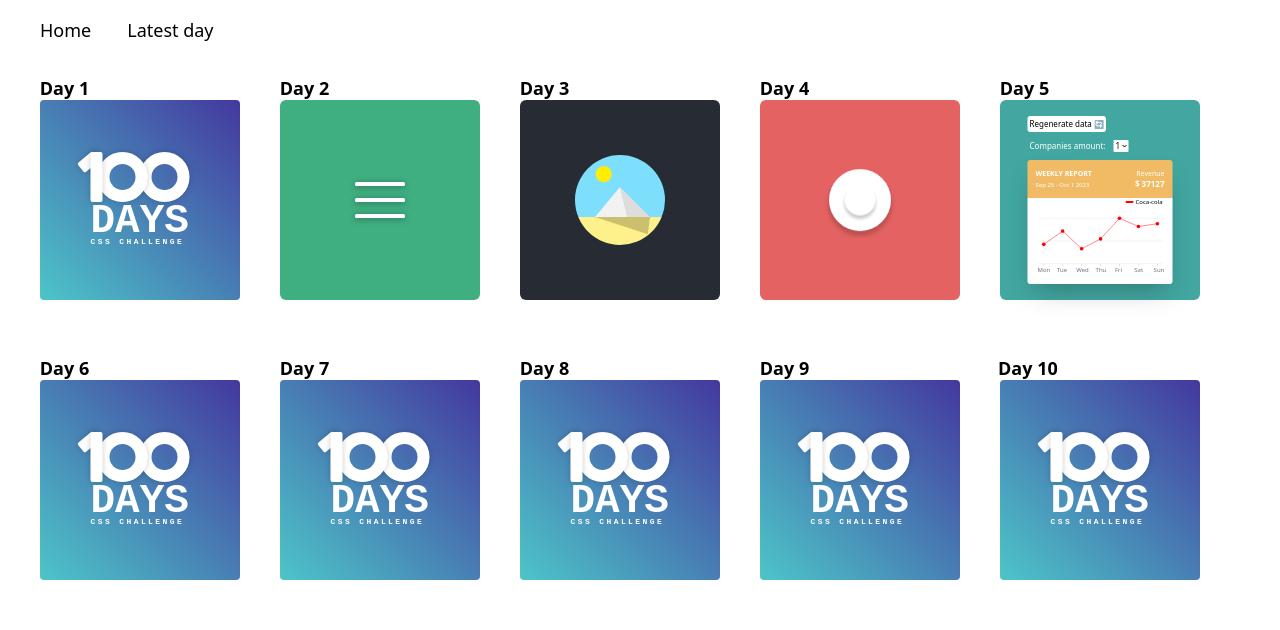
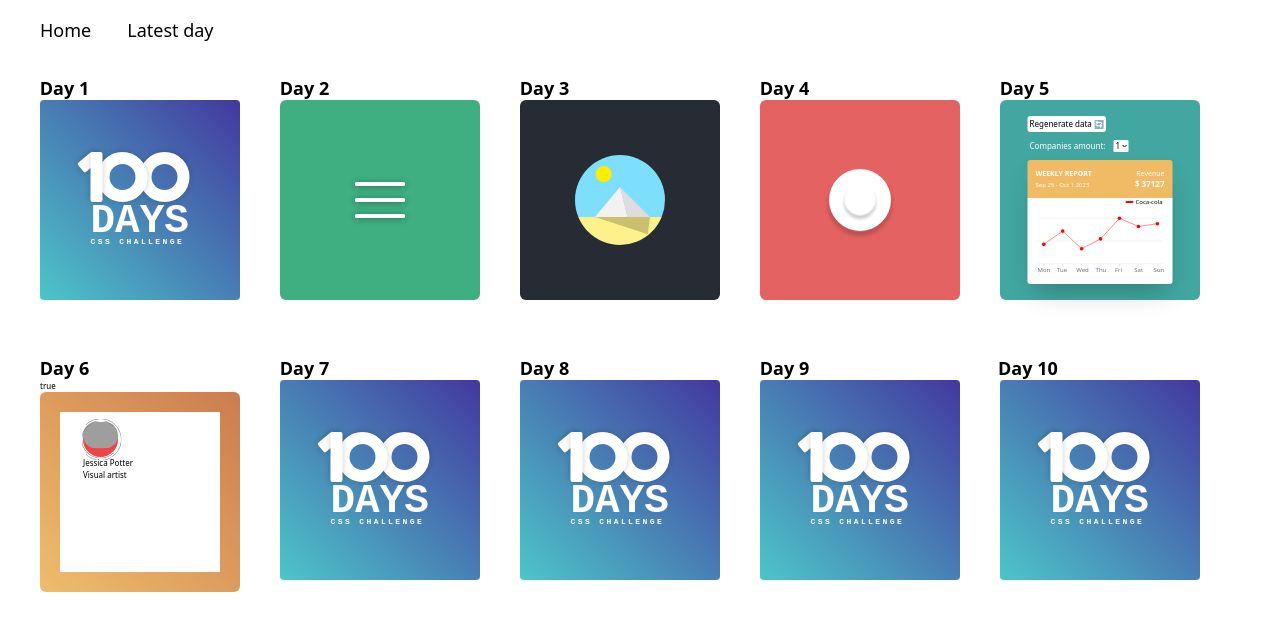
Before and after one commit to oleksii-kotvytskyi/animations, a React (Vite) app: page /animations-project/days in a window 1280 px wide. Shown: the top 630 px of the page. Built offline with nearby package versions, Linux system fonts and the light colour scheme; grey boxes are pictures that could not be loaded.

Commit message:
feat: day 6 v1

```diff
--- a/src/pages/1-10days/4-circles.scss
+++ b/src/pages/1-10days/4-circles.scss
@@ -1,8 +1,4 @@
 @tailwind utilities;
-
-@mixin test($color: white) {
-  color: $color;
-}
 
 @layer utilities {
   .circle {
--- a/src/pages/1-10days/5.tsx
+++ b/src/pages/1-10days/5.tsx
@@ -29,6 +29,7 @@ export const FifthDay = ({ id }: { id: string }) => {
     <TaskLayout
       day={id}
       disabled={!context?.isPageView}
+      // TODO, styles for mobile view
       style={{ zoom: context?.isPageView ? "1.5" : "1" }}
     >
       <div
--- /dev/null
+++ b/src/pages/1-10days/6.scss
@@ -0,0 +1,46 @@
+@tailwind utilities;
+
+$deviation_1: 6px;
+$deviation_2: 14px;
+
+@mixin circleSetup($deviation: $deviation_1) {
+  left: calc($deviation / -2);
+  top: calc($deviation / -2);
+  width: calc(100% + $deviation);
+  height: calc(100% + $deviation);
+}
+
+@layer utilities {
+  .avatar {
+    .circle_6 {
+      position: absolute;
+      border-radius: 100%;
+      border: 1px solid grey;
+      transition-duration: 1.7s;
+      box-sizing: border-box;
+
+      &_first {
+        border-right-color: transparent;
+        @include circleSetup($deviation_1);
+      }
+
+      &_second {
+        border-left-color: transparent;
+        @include circleSetup($deviation_2);
+      }
+    }
+
+    &:hover {
+      .circle_6_first {
+        transform: rotate(360deg);
+      }
+
+      .circle_6_second {
+        transform: rotate(-360deg);
+      }
+    }
+  }
+
+  .circle_1 {
+  }
+}
--- /dev/null
+++ b/src/pages/1-10days/6.tsx
@@ -0,0 +1,41 @@
+import { TaskLayout } from "@/components/task-layout";
+import "./6.scss";
+import { useState } from "react";
+
+export const SixthDay = ({ id }: { id: string }) => {
+  const [count, setCount] = useState(true);
+
+  return (
+    <TaskLayout day={id}>
+      <button
+        onClick={() => {
+          setCount(!count);
+        }}
+      >
+        {count ? "true" : "false"}
+      </button>
+      <div className="bg-gradient-to-tr from-[#eebd6c] to-[#cb7c4f] flex justify-center items-center h-full rounded-xl p-10">
+        {/* main info */}
+        <div className="w-[60%] bg-white h-full rounded-s-sm flex flex-col items-center gap-5">
+          <div>
+            {/* avatar */}
+            <div className="avatar relative mt-5 w-[70px] h-[70px] bg-red-500 rounded-full ">
+              <div className="circle_6 circle_6_first" />
+              <div className="circle_6 circle_6_second" />
+              <img
+                className="rounded-full"
+                src="https://100dayscss.com/codepen/jessica-potter.jpg"
+              />
+            </div>
+            <p>Jessica Potter</p>
+            <p>Visual artist</p>
+          </div>
+
+          {/* person info */}
+        </div>
+        {/* links */}
+        <div className="w-[40%] bg-white h-full rounded-e-sm"></div>
+      </div>
+    </TaskLayout>
+  );
+};
--- a/src/pages/1-10days/index.tsx
+++ b/src/pages/1-10days/index.tsx
@@ -3,3 +3,4 @@ export { SecondDay } from "./2";
 export { ThirdDay } from "./3";
 export { FourthDay } from "./4";
 export { FifthDay } from "./5";
+export { SixthDay } from "./6";
--- a/src/pages/1-10days/routes.tsx
+++ b/src/pages/1-10days/routes.tsx
@@ -1,9 +1,16 @@
 import { Route, generatePath } from "react-router-dom";
 import { PATHS } from "@/constants/paths";
-import { FirstDay, SecondDay, ThirdDay, FourthDay, FifthDay } from "./index";
+import {
+  FirstDay,
+  SecondDay,
+  ThirdDay,
+  FourthDay,
+  FifthDay,
+  SixthDay,
+} from "./index";
 
 // TODO, when tasks will be finished
-const arr = [6, 7, 8, 9, 10];
+const arr = [7, 8, 9, 10];
 
 export const Routes = [
   <Route
@@ -26,6 +33,10 @@ export const Routes = [
     path={generatePath(PATHS.DAY_TASK, { dayId: "5" })}
     element={<FifthDay id="5" />}
   />,
+  <Route
+    path={generatePath(PATHS.DAY_TASK, { dayId: "6" })}
+    element={<SixthDay id="6" />}
+  />,
   ...arr.map((el) => (
     <Route
       path={generatePath(PATHS.DAY_TASK, { dayId: String(el) })}
```
